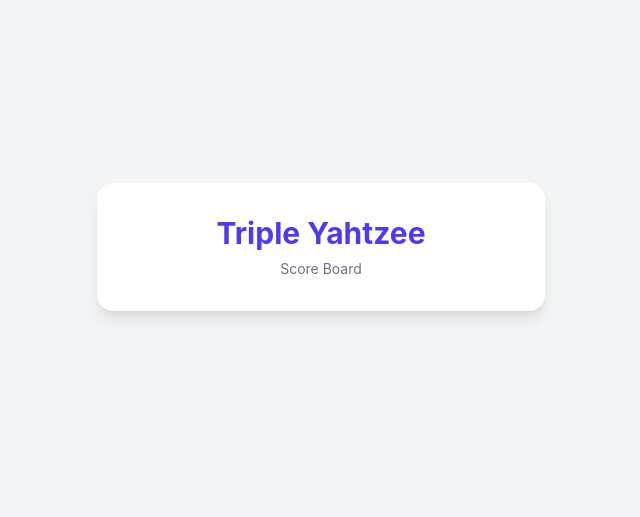
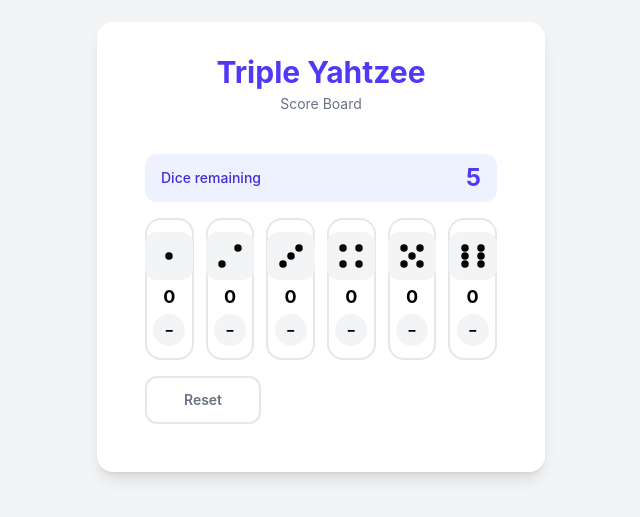
Before and after one commit to FabienDehopre/triple-yahtzee-score-board, an Angular app: page / in a window 1280 px wide. Shown: the part 153-670 px from the top of the page, without its empty margins (319-959 px from the left). Built offline with nearby package versions, Linux system fonts and the light colour scheme.

Commit message:
feat: wire DiceInput into app root and fix lint config circular conflict
Agent-Logs-Url: https://github.com/FabienDehopre/triple-yahtzee-score-board/sessions/2f6ec785-c535-413d-be8b-e549f723eee7

Co-authored-by: FabienDehopre <97023+FabienDehopre@users.noreply.github.com>

```diff
--- a/eslint.config.mjs
+++ b/eslint.config.mjs
@@ -15,6 +15,9 @@ export default defineConfig({
   formatters: true,
   tailwindcss: {
     entryPoint: 'src/styles.css',
+    overrides: {
+      'better-tailwindcss/enforce-consistent-line-wrapping': 'off',
+    },
     preferSingleLine: true,
     printWidth: 100,
   },
--- a/src/app/app.html
+++ b/src/app/app.html
@@ -1,6 +1,14 @@
 <div class="flex min-h-screen items-center justify-center bg-gray-100">
-  <div class="w-full max-w-md rounded-2xl bg-white p-8 text-center shadow-lg">
-    <h1 class="mb-2 text-3xl font-bold text-indigo-600">Triple Yahtzee</h1>
-    <p class="text-sm text-gray-500">Score Board</p>
+  <div class="w-full max-w-md rounded-2xl bg-white p-8 shadow-lg">
+    <h1 class="mb-1 text-center text-3xl font-bold text-indigo-600">Triple Yahtzee</h1>
+    <p class="mb-6 text-center text-sm text-gray-500">Score Board</p>
+
+    <app-dice-input (confirmed)="onDiceConfirmed($event)" />
+
+    @if (lastRoll()) {
+    <div class="mt-4 rounded-xl bg-green-50 p-3 text-center text-sm text-green-700">
+      Last roll: [{{ lastRoll()!.join(', ') }}]
+    </div>
+    }
   </div>
 </div>
--- a/src/app/app.ts
+++ b/src/app/app.ts
@@ -1,12 +1,21 @@
+import type { DiceSet } from './shared/models';
+
 import { ChangeDetectionStrategy, Component, signal } from '@angular/core';
+
+import { DiceInputComponent } from './shared/components';
 
 @Component({
   selector: 'app-root',
-  imports: [],
+  imports: [DiceInputComponent],
   templateUrl: './app.html',
   styleUrl: './app.css',
   changeDetection: ChangeDetectionStrategy.OnPush,
 })
 export class App {
   protected readonly title = signal('triple-yahtzee-score-board');
+  protected readonly lastRoll = signal<DiceSet | undefined>(undefined);
+
+  protected onDiceConfirmed(roll: DiceSet): void {
+    this.lastRoll.set(roll);
+  }
 }
```
Also changed, not shown: src/app/shared/components/dice-input/dice-input.component.html (+19 -4 lines).
